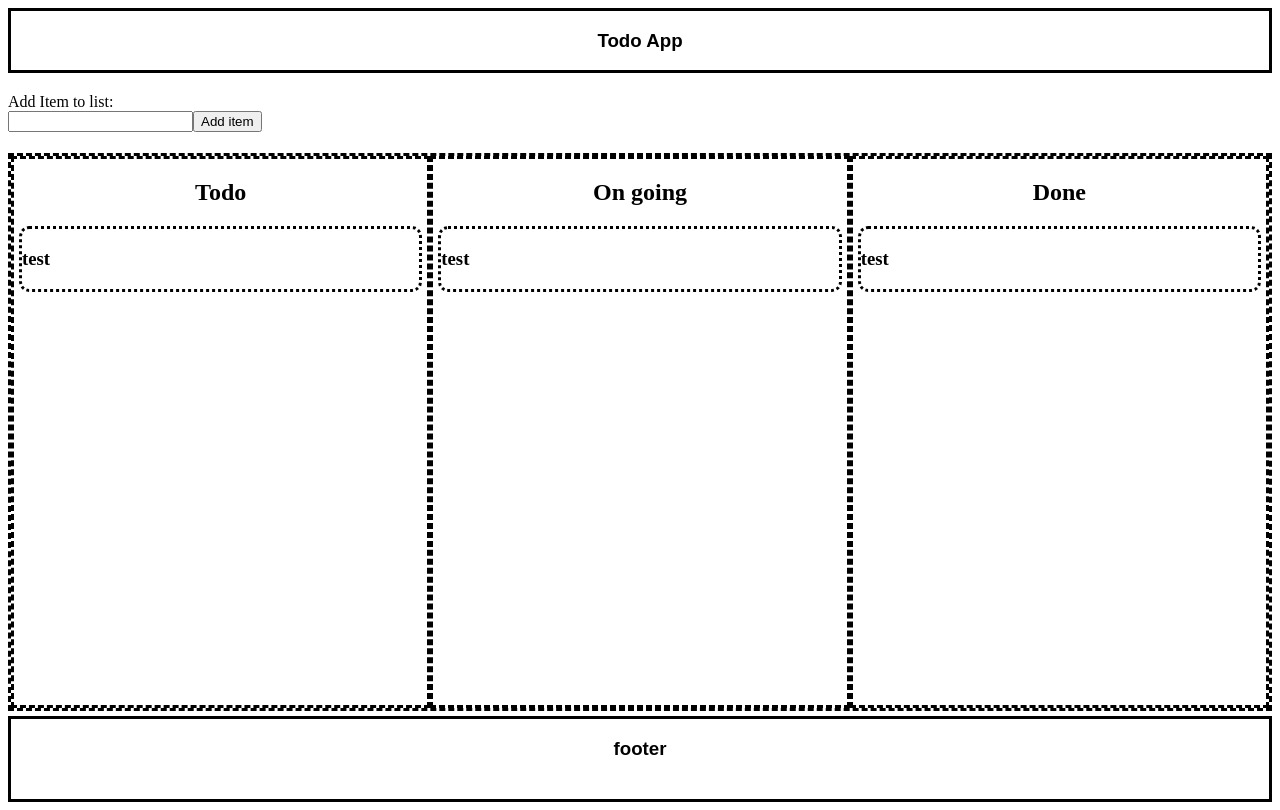
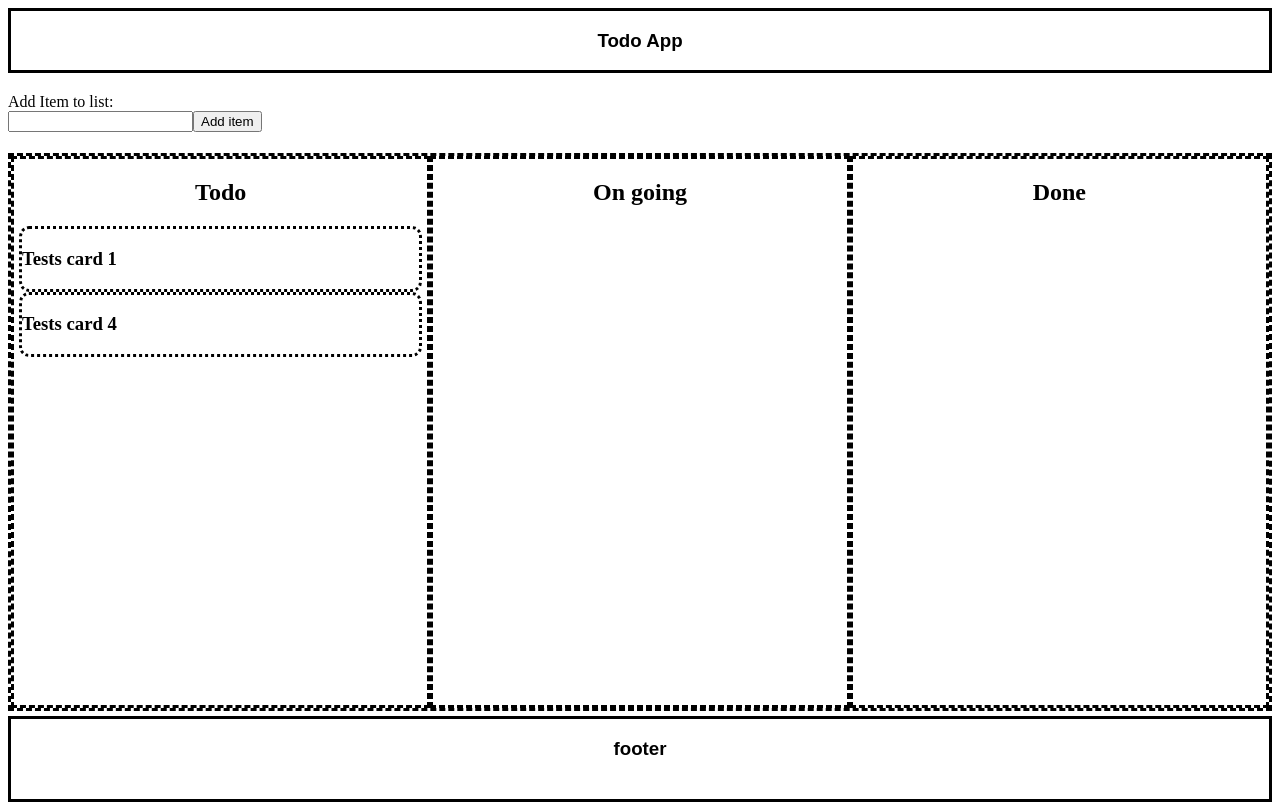
Before and after one commit to sanjay186/TodoApp, a React (Create React App) app: page / in a window 1280 px wide. Built offline with nearby package versions, Linux system fonts and the light colour scheme.

Commit message:
adding redix toolkit changes

```diff
--- a/package.json
+++ b/package.json
@@ -3,13 +3,14 @@
   "version": "0.1.0",
   "private": true,
   "dependencies": {
+    "@reduxjs/toolkit": "^1.9.7",
     "@testing-library/jest-dom": "^4.2.4",
     "@testing-library/react": "^9.5.0",
     "@testing-library/user-event": "^7.2.1",
     "babel-plugin-transform-inline-environment-variables": "^0.4.3",
     "react": "^16.13.1",
     "react-dom": "^16.13.1",
-    "react-redux": "^7.2.1",
+    "react-redux": "^7.2.9",
     "react-scripts": "3.4.1",
     "redux": "^4.0.5",
     "redux-devtools-extension": "^2.13.8"
--- /dev/null
+++ b/src/Redux/ItemReducer.js
@@ -0,0 +1,45 @@
+import { createSlice } from "@reduxjs/toolkit";
+import { STATUS_TYPE } from "./reducerConstant";
+import { getCurrentDate ,genrateId} from "../common/common";
+
+const initialState = {
+  ItemList: [
+    {
+      id: genrateId(),
+      value: "Tests card 1",
+      status: STATUS_TYPE.TODO,
+      created_date: getCurrentDate(),
+    },
+    {
+      id: genrateId(),
+      value: "Tests card 2",
+      status: STATUS_TYPE.COMPELTED,
+      created_date: getCurrentDate(),
+    },
+    {
+      id: genrateId(),
+      value: "Tests card 3",
+      status: STATUS_TYPE.ONGOING,
+      created_date: getCurrentDate(),
+    },
+    {
+      id: genrateId(),
+      value: "Tests card 4",
+      status: STATUS_TYPE.TODO,
+      created_date: getCurrentDate(),
+    },
+  ],
+};
+
+export const itemReducer = createSlice({
+  name: "ItemList",
+  initialState,
+  reducers: {
+    addItem: (state, action) => {
+      return { ...state, ItemList: [...state.ItemList, action.payload] };
+    },
+    changeState: (state) => {},
+  },
+});
+export const { addItem, changeState } = itemReducer.actions;
+export default itemReducer.reducer;
--- /dev/null
+++ b/src/Redux/reducerConstant.js
@@ -0,0 +1,5 @@
+export const STATUS_TYPE = {
+    "TODO": "todo",
+    "ONGOING":"onGoing",
+    "COMPELTED":"done"
+}
--- /dev/null
+++ b/src/Redux/store.js
@@ -0,0 +1,8 @@
+import { configureStore } from '@reduxjs/toolkit'
+import itemReducer from './ItemReducer';
+
+export const store = configureStore({
+  reducer: {
+    itemReducer
+  },
+})
--- /dev/null
+++ b/src/common/common.js
@@ -0,0 +1,7 @@
+export const getCurrentDate = ()=>{
+    return new Date().toLocaleDateString();
+}
+
+export const genrateId =()=>{
+   return Math.floor(1000 + Math.random() * 9000);
+}
--- a/src/component/Itemcard.jsx
+++ b/src/component/Itemcard.jsx
@@ -1,13 +1,16 @@
 import React from "react";
 import "./styles/ItemCard.css";
 
-const  ItemCard =()=>{
+const  ItemCard =(props)=>{
+  const {itemData} = props;
+  console.log("itemsDataghfghf==>",itemData)
     return(
 
         <div className="item-wrapper">
-        <div className="item-card">
-      <h3>test</h3>
-        </div>
+       {itemData&& <div className="item-card">
+      <h3>{itemData.value }</h3>
+        </div> }
+
         </div>
 
     )
--- a/src/component/styles/ItemCard.css
+++ b/src/component/styles/ItemCard.css
@@ -1,8 +1,8 @@
 .item-wrapper{
     display:flex;
     flex-direction: column;
-    flex-grow: 1 ;
-    flex-basis: auto;
+    /* flex-grow: 1 ;
+    flex-basis: auto; */
 }
 .item-card{
     display: flex;
--- a/src/container/AppContainer.jsx
+++ b/src/container/AppContainer.jsx
@@ -2,12 +2,17 @@ import React from "react";
 import AddValue from "../component/AddValue";
 import "./Styles/AppContainer.css";
 import ItemCard from "../component/Itemcard";
+import { useSelector, useDispatch } from 'react-redux'
+
+
 
 const AppContainer =() =>{
+  const items = useSelector((state) => state.itemReducer.ItemList);
+  console.log("items==>",items);
     return (
         <>
          <div className="inputclass">
-        <AddValue/>
+     <AddValue/>
       </div>
       <div className="appcontainer">
 
@@ -16,9 +21,14 @@ const AppContainer =() =>{
  <div className="heading">
  <h2 >Todo</h2>
  </div>
-<ItemCard/>
+ {items.map((item)=>{
 
+        if(item.status === "todo"){
+       return (
 
+       <ItemCard itemData = {item}/>
+       )}
+      })   }
 </div>
 <div className="col">
 <div className="heading">
--- a/src/index.js
+++ b/src/index.js
@@ -1,19 +1,14 @@
 import React from "react";
 import ReactDOM from "react-dom";
 import { Provider } from "react-redux";
-import { createStore } from "redux";
-import { composeWithDevTools } from "redux-devtools-extension";
-import App from "./component/App";
+
 import { MainContainer } from "./container/MainContainer";
-import todoReducer from "./reducer/reducer";
-//import {middleware} from './middleware/middleware';
 
-// ========================================
-//const deleteMiddleware = applyMiddleware(middleware);
-const store = createStore(todoReducer, composeWithDevTools());
-console.log(store.getState());
+import { store } from "./Redux/store";
+console.log("store",store.getState())
 ReactDOM.render(
   <Provider store={store}>
+
     <MainContainer />
   </Provider>,
 
```
Also changed, not shown: src/Redux/reducer.js (renamed from src/reducer/reducer.js), 1 other file (tests, documents, lock files or other folders).
